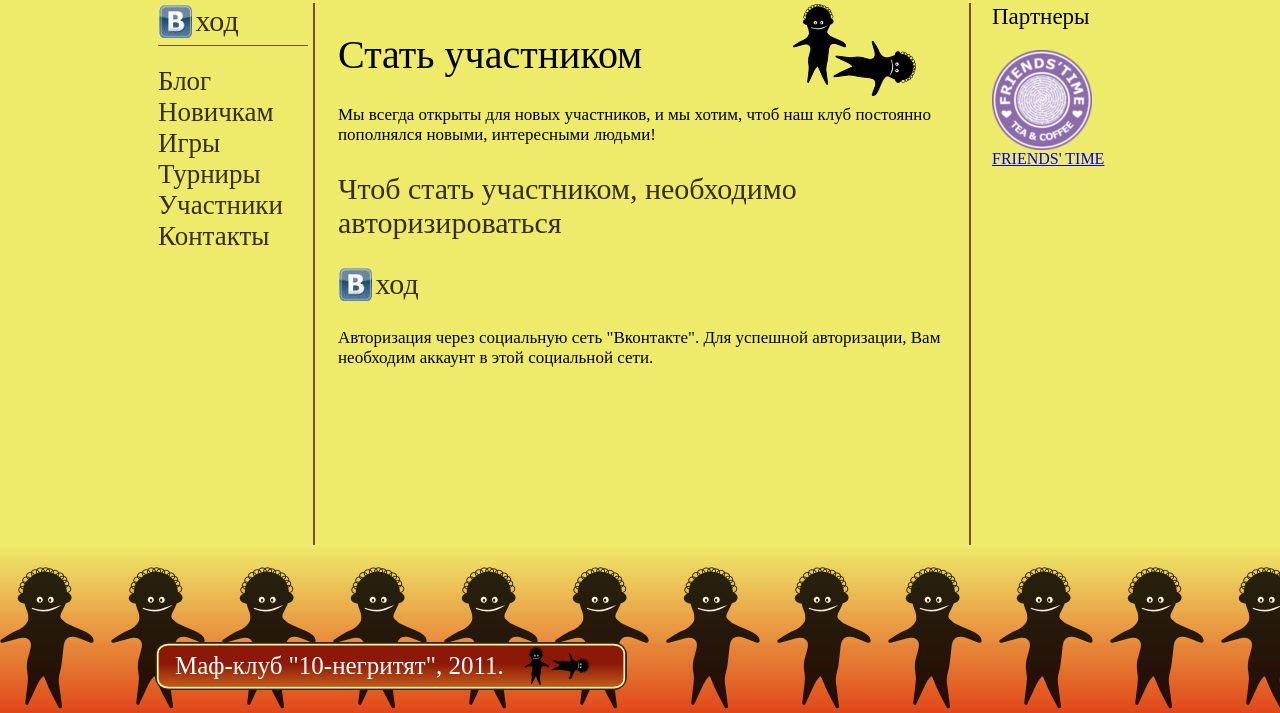
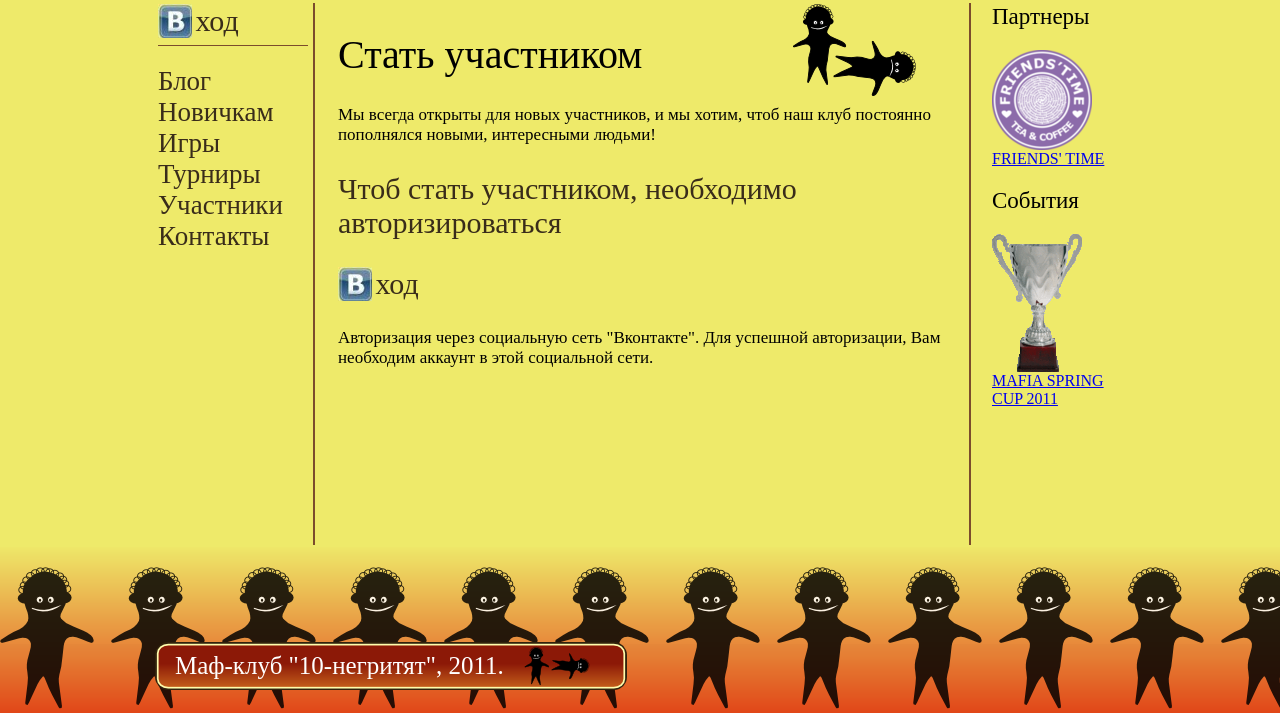
Before and after one commit to nskrypnik/Mafia10, a Django app: template public/templates/joinus.html in a window 1280 px wide. Shown: the part 182-895 px from the top of the page. Run offline with Django 3.2, Linux system fonts and the light colour scheme; the template is opened without the code that fills it, so the values that code supplies are empty; parts of the project's set-up code (start-up, migrations or seed data) failed here and were passed over.

Commit message:
Add cup image

```diff
--- a/public/site_media/css/styles.css
+++ b/public/site_media/css/styles.css
@@ -120,9 +120,13 @@ min-width:150px;
 
 }
 
-.right div{
+#rightside div{
 margin-left:20px;
 font-size:23px;
+}
+
+#rightside a:hover{
+    text-decoration: none;
 }
 
 #content_wrapper, #head-wrapper, #foot-wrapper{
--- a/public/templates/index.html
+++ b/public/templates/index.html
@@ -91,8 +91,9 @@
             </div>
           </TD>
           <TD class="right">
+          <div id="rightside">
             <div>Партнеры</div>
-            <div style="padding-top: 20px; padding-left: 0px;">
+            <div style="padding: 20px 0;">
                 <noindex>
                     <a TARGET='_blank' rel="nofollow" href="http://friendstime.com.ua/">
                         <img src="{{MEDIA_URL}}/images/logo_ft.png" />
@@ -103,6 +104,17 @@
                     </a>
                 </noindex>
             </div>
+
+            <div>События</div>
+            <div style="padding: 20px 0;">
+                <a href='/springcup2011/'>
+                    <img src="{{MEDIA_URL}}/images/springcup.gif" />
+                </a>
+                <a href='/springcup2011/' style="font-size: 16px;">
+                    MAFIA SPRING CUP 2011
+                </a>
+            </div>
+          </div>
           </TD>
         </TR>
       </TABLE>
```
Also changed, not shown: public/site_media/images/springcup.gif (added).
